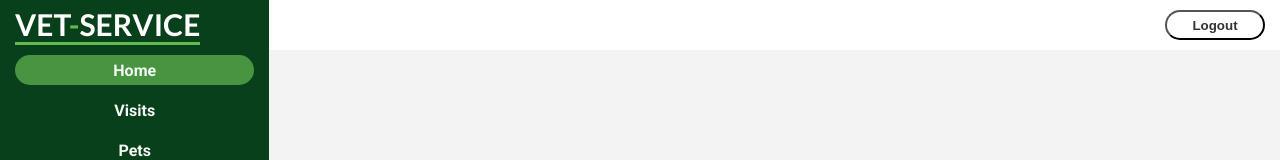
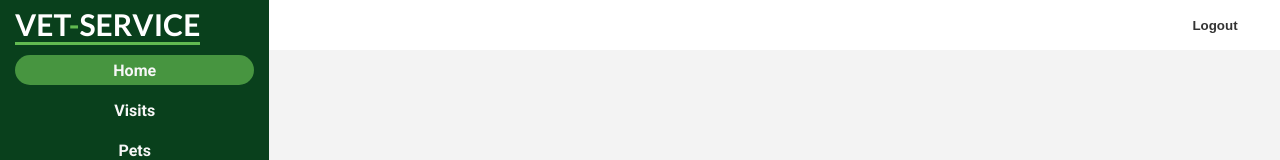
Before and after one commit to qve1t/vet-service-frontend, a React (Create React App) app: page /dashboard in a window 1280 px wide. Shown: the top 160 px of the page. Built offline with nearby package versions, Linux system fonts and the light colour scheme.

Commit message:
logout style fix

```diff
--- a/src/components/Dashboard/Navbar/styledComponents.ts
+++ b/src/components/Dashboard/Navbar/styledComponents.ts
@@ -19,8 +19,10 @@ export const LogoutButton = styled.button`
   align-items: center;
   justify-content: center;
   border-radius: 50px;
+  border: none;
   color: ${colors.fontMain};
   background-color: transparent;
+  cursor: pointer;
   transition: ${transitions.standardTransition};
 
   &:hover {
```
